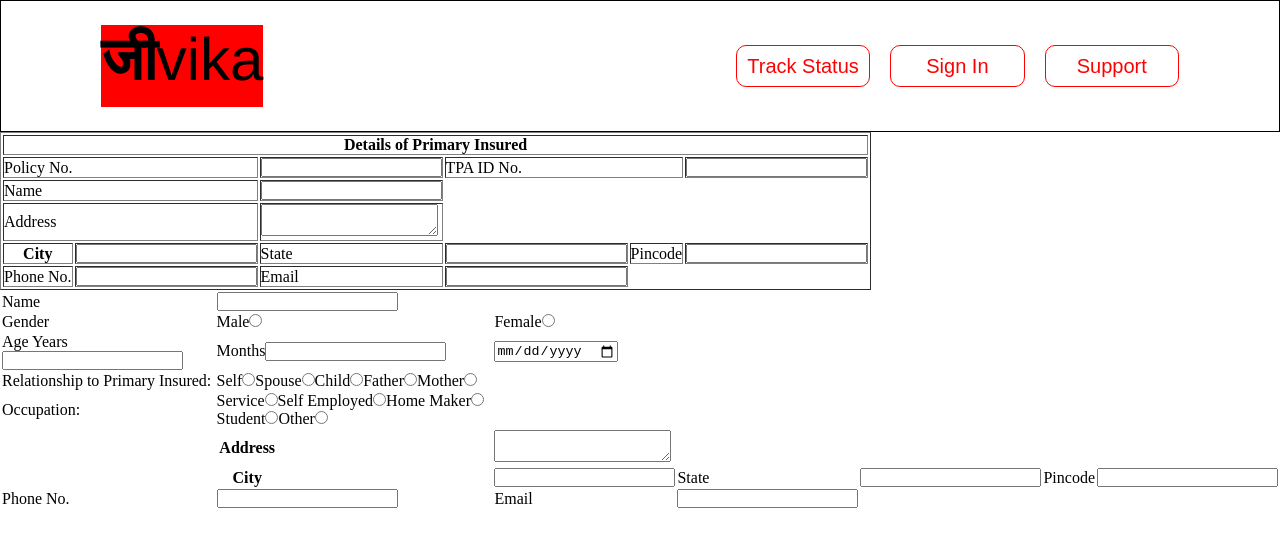
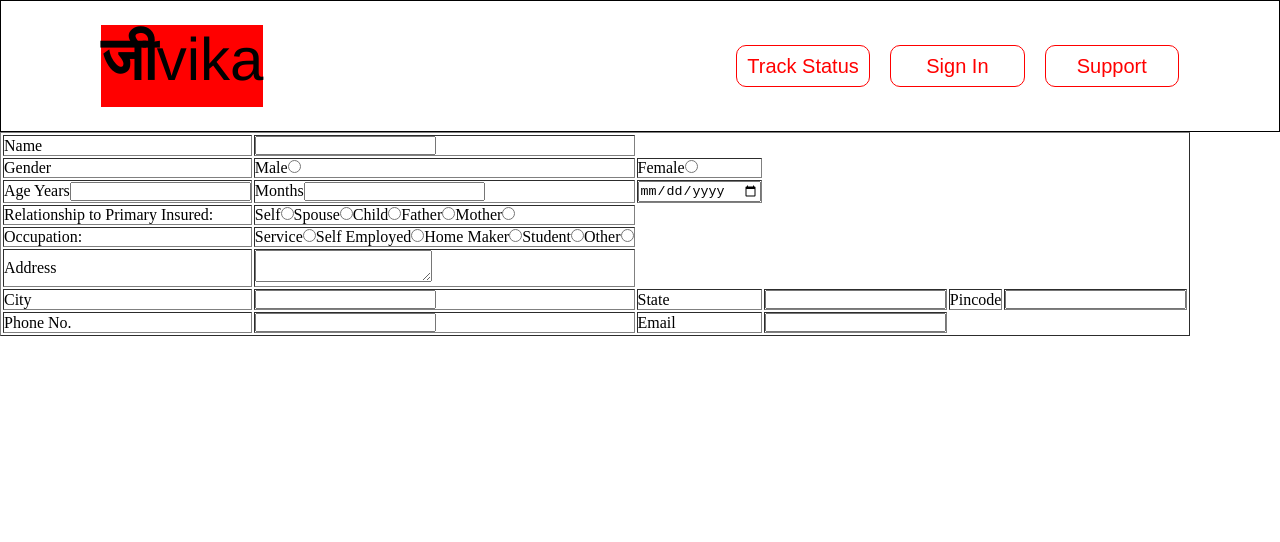
Before and after one commit to AmanPrajapati7015/jeevika, a React (Vite) app in the folder reactjs/: page / in a window 1280 px wide. Shown: the top 542 px of the page. Built offline with nearby package versions, Linux system fonts and the light colour scheme.

Commit message:
SectionA

```diff
--- a/reactjs/src/App.jsx
+++ b/reactjs/src/App.jsx
@@ -6,7 +6,7 @@ export default function App(){
   return (
     <>
     <Navbar />
-    <SectionA />
+    {/* <SectionA /> */}
     <SectionC />
     </>
   )
--- a/reactjs/src/form-elements/SectionA.jsx
+++ b/reactjs/src/form-elements/SectionA.jsx
@@ -34,9 +34,9 @@ export default function SectionA() {
           </td>
         </tr>
         <tr>
-          <th colspan="1">
+          <td colspan="1">
             <label htmlFor="city">City</label>
-          </th>
+          </td>
           <td>
             <input type="text" />
           </td>
--- a/reactjs/src/form-elements/SectionC.jsx
+++ b/reactjs/src/form-elements/SectionC.jsx
@@ -1,7 +1,7 @@
 export default function SectoinC() {
   return (
     <form>
-      <table>
+      <table border="1px solid black">
         <tr>
           <td>
             <label htmlFor="name">Name</label>
@@ -75,7 +75,7 @@ export default function SectoinC() {
           <td>Occupation:</td>
           <td>
             <label htmlFor="service">
-            Service
+              Service
               <input type="radio" name="occupation" id="self" />
             </label>
             <label htmlFor="self-employed">
@@ -97,17 +97,17 @@ export default function SectoinC() {
           </td>
         </tr>
         <tr>
-          <th colspan="2">
+          <td colspan="1">
             <label htmlFor="address">Address</label>
-          </th>
+          </td>
           <td>
             <textarea id="address" />
           </td>
         </tr>
         <tr>
-          <th colspan="2">
+          <td colspan="1">
             <label htmlFor="city">City</label>
-          </th>
+          </td>
           <td>
             <input type="text" />
           </td>
```
